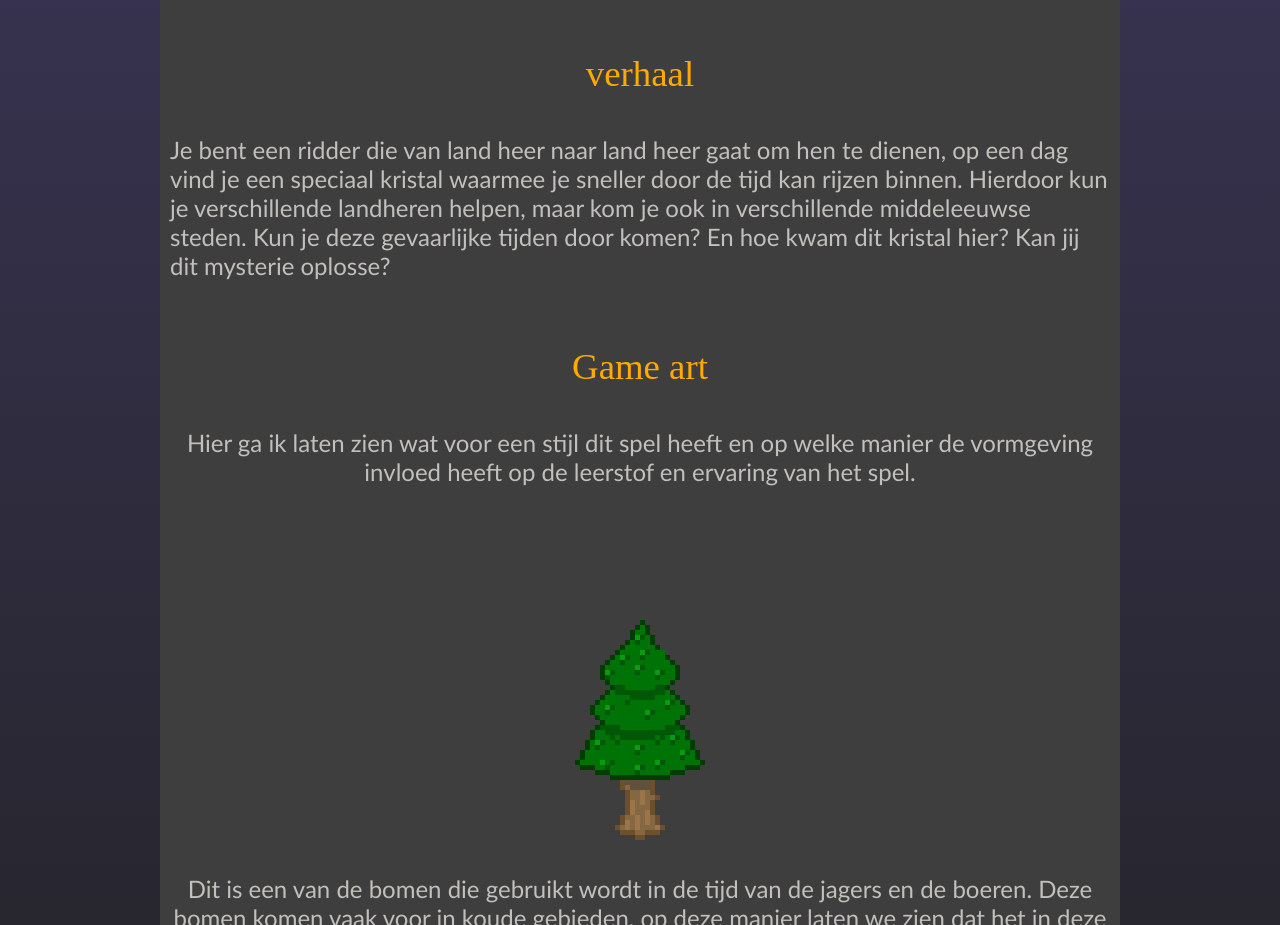
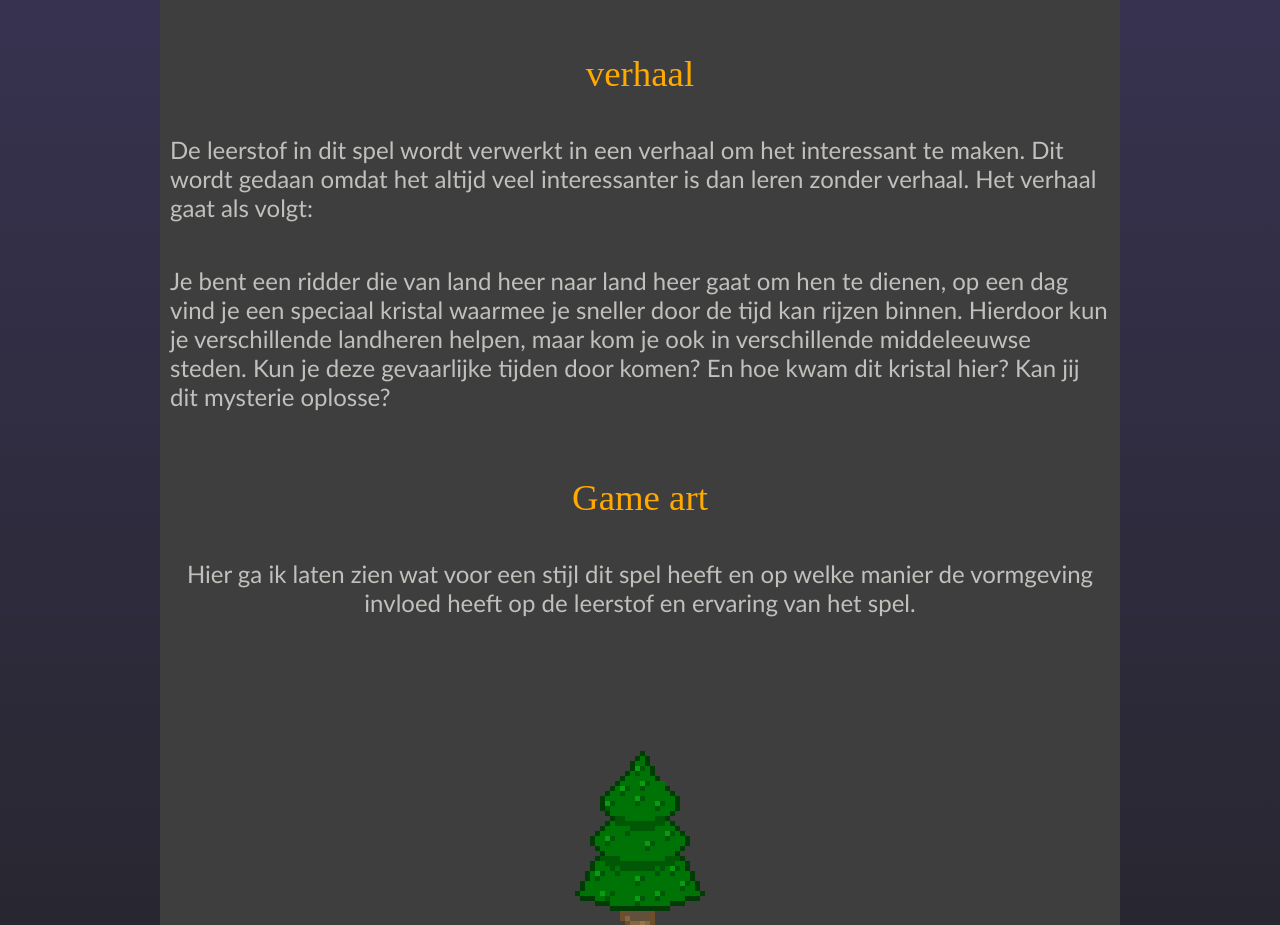
Before and after one commit to DaanRos/OnepagerOntwerpenSVHV, a plain HTML site: page index.html in a window 1280 px wide. Shown: the part 1072-1997 px from the top of the page. Drawn offline with Linux system fonts and the light colour scheme.

Commit message:
Update index.html

```diff
--- a/index.html
+++ b/index.html
@@ -39,6 +39,7 @@
 
     <article class="information">
         <h2 id="Verhaal">verhaal</h2>
+        <p>De leerstof in dit spel wordt verwerkt in een verhaal om het interessant te maken. Dit wordt gedaan omdat het altijd veel interessanter is dan leren zonder verhaal. Het verhaal gaat als volgt:</p>
         <p>Je bent een ridder die van land heer naar land heer gaat om hen te dienen, op een dag vind je een speciaal kristal waarmee je sneller door de tijd kan rijzen binnen. Hierdoor kun je verschillende landheren helpen, maar kom je ook in verschillende middeleeuwse steden. Kun je deze gevaarlijke tijden door komen? En hoe kwam dit kristal hier? Kan jij dit mysterie oplosse? </p>
 
     </article>
```
